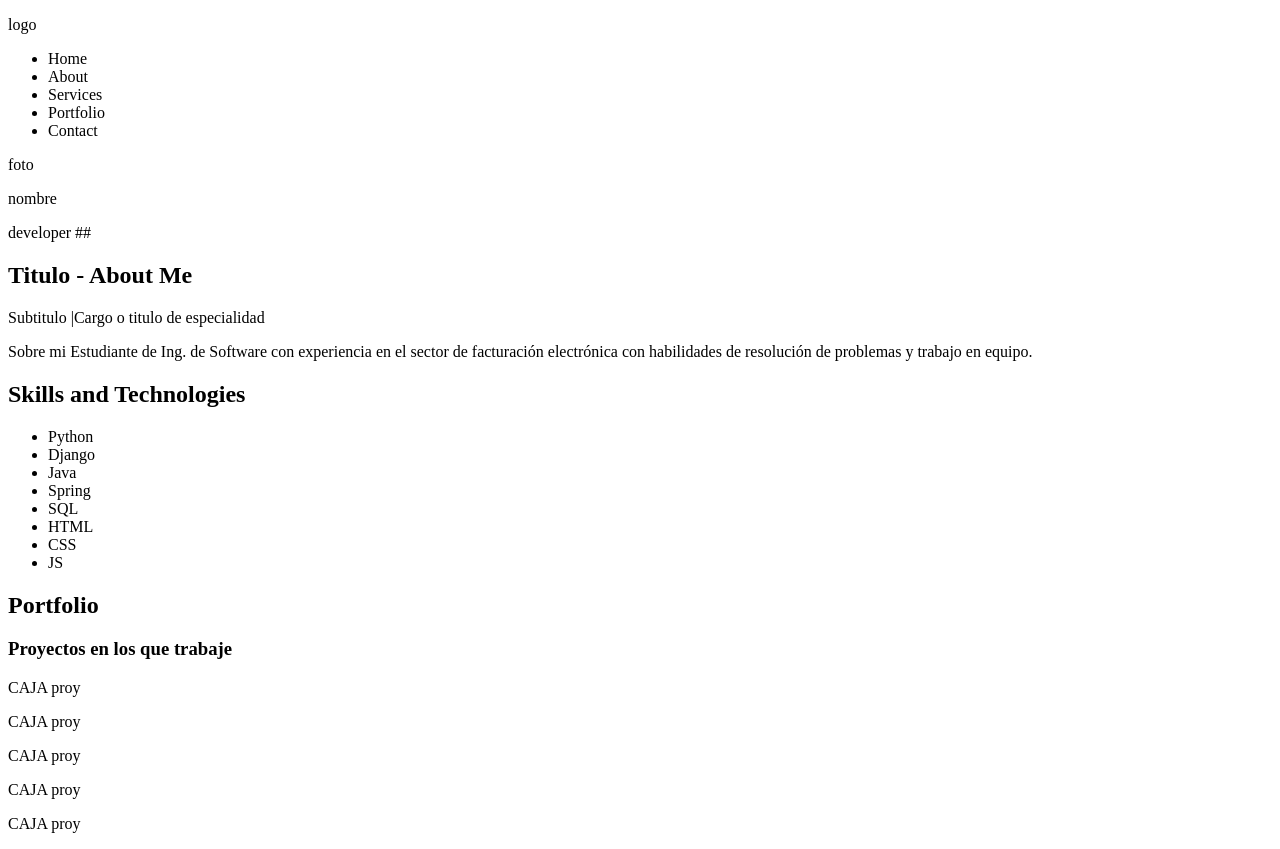
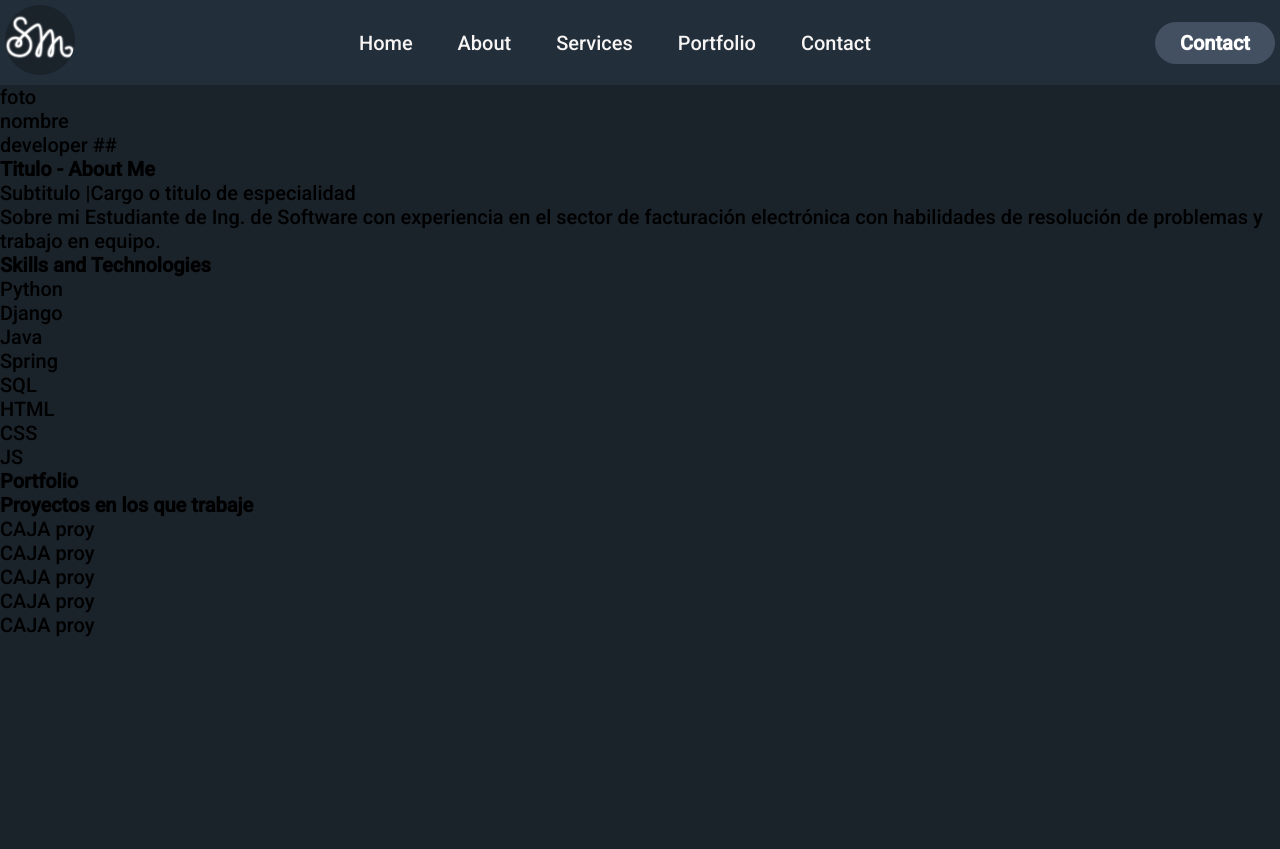
Before and after one commit to SebasMarv/portafolioSebastianMarquez, a plain HTML site: page index.html in a window 1280 px wide. After the commit the page ends 800 px from the top, so only its background shows below. Drawn offline with Linux system fonts and the light colour scheme.

Commit message:
Creacion de navbar

```diff
--- a/index.html
+++ b/index.html
@@ -1,23 +1,34 @@
 <!DOCTYPE html>
 <html lang="es">
+
 <head>
   <meta charset="UTF-8">
   <meta http-equiv="X-UA-Compatible" content="IE=edge">
   <meta name="viewport" content="width=device-width, initial-scale=1.0">
   <title>Sebastian Marquez</title>
+  <link rel="stylesheet" href="styles/style.css">
+  <link rel="preconnect" href="https://fonts.googleapis.com">
+  <link rel="preconnect" href="https://fonts.gstatic.com" crossorigin>
+  <link rel="preconnect" href="https://fonts.googleapis.com">
+  <link rel="preconnect" href="https://fonts.gstatic.com" crossorigin>
 </head>
+
 <body>
-  <header>
-    <p>logo</p>
+  <header class="header">
+    <div class="logo">
+      <img src="./img/logo.png" alt="">
+    </div>
     <nav>
-      <ul>
-        <li>Home</li>
-        <li>About</li>
-        <li>Services</li>
-        <li>Portfolio</li>
-        <li>Contact</li>
+      <ul class="nav-links">
+        <li><a href="#">Home</a></li>
+        <li><a href="#">About</a></li>
+        <li><a href="#">Services</a></li>
+        <li><a href="#">Portfolio</a></li>
+        <li><a href="#">Contact</a></li>
       </ul>
     </nav>
+    <a href="#" class="btn"><button>Contact</button></a>
+  </header>
   <section id="home">
     <p>foto</p>
     <p>nombre</p>
@@ -61,6 +72,6 @@
       </div>
     </div>
   </section>
-  </header>
 </body>
+
 </html>
--- /dev/null
+++ b/styles/style.css
@@ -0,0 +1,76 @@
+@import url('https://fonts.googleapis.com/css2?family=Roboto:wght@500&display=swap');
+
+* {
+  box-sizing: border-box;
+  margin: 0;
+  padding: 0;
+  font-family: 'Roboto', sans-serif;
+  font-size: 20px;
+}
+
+body {
+  background-color: #1A222A;
+}
+
+.header {
+  background-color: #222e3a;
+  display: flex;
+  justify-content: space-between;
+  align-items: center;
+  height: 85px;
+  padding: 5px 5px;
+}
+
+.header .logo {
+  cursor: pointer;
+}
+
+.header .logo img {
+  height: 70px;
+  width: auto;
+  transition: all 0.3;
+  border-radius: 50px;
+}
+
+.header .logo img:hover {
+  transform: scale(0.9);
+}
+
+.header .nav-links {
+  list-style: none;
+}
+
+.header .nav-links li {
+  display: inline-block;
+  padding: 0 20px;
+}
+.header .nav-links li:hover {
+  transform: scale(0.9);
+}
+
+.header .nav-links a {
+  font-size: 700;
+  color: #f7f4f4;
+  text-decoration: none;
+  transition: all 0.2;
+}
+
+.header .nav-links li a:hover {
+  color: #eee9e9;
+}
+
+.header .btn button {
+  font-weight: 700;
+  color: #ffffff;
+  padding: 9px 25px;
+  background: #435061;
+  border: none;
+  border-radius: 50px;
+  cursor: pointer;
+  transition: all 0.3s ease 0s;
+}
+
+.header .btn button:hover {
+  background-color: #1A222A;
+  transform: scale(0.9);
+}
```
Also changed, not shown: img/logo.png (added). Lines whose indentation alone changed are shown as unchanged.
